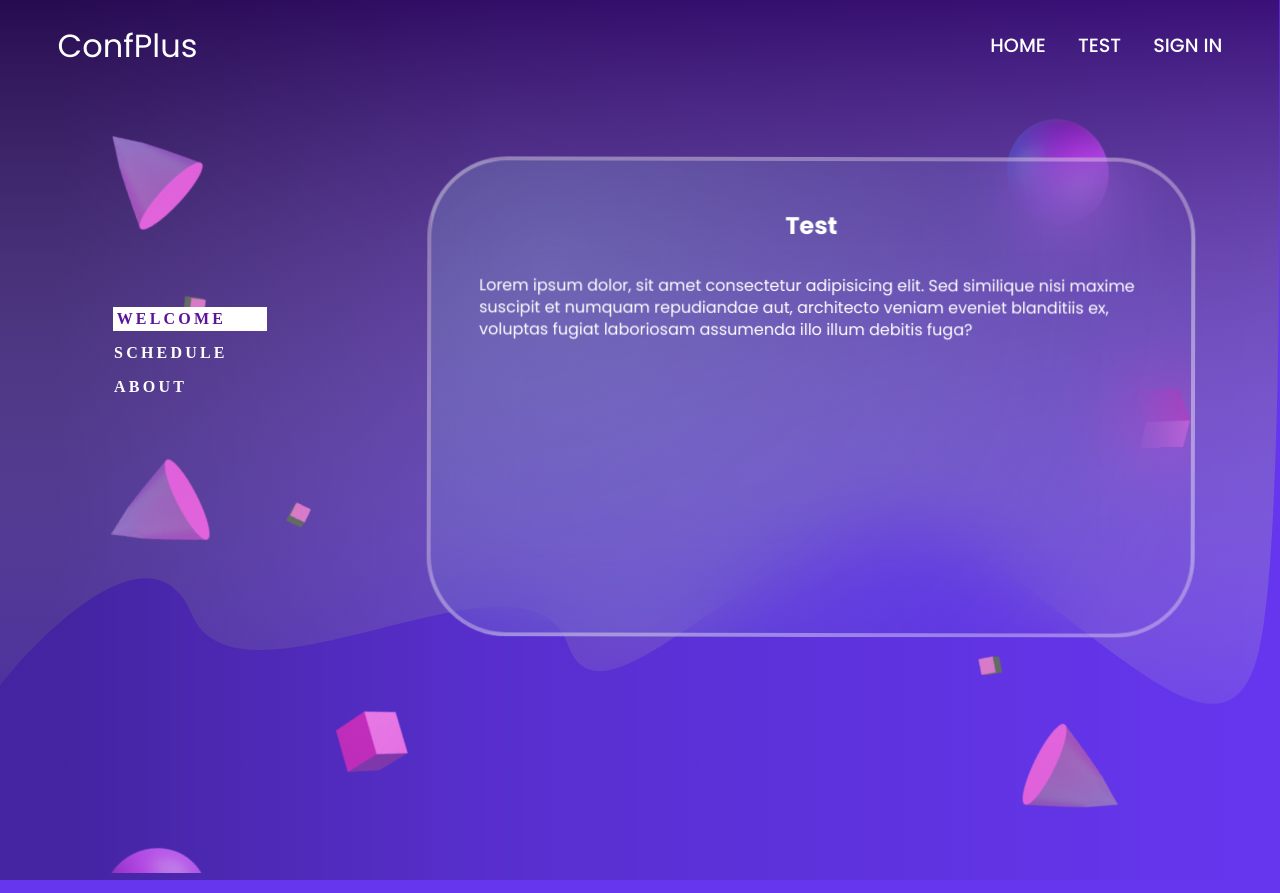
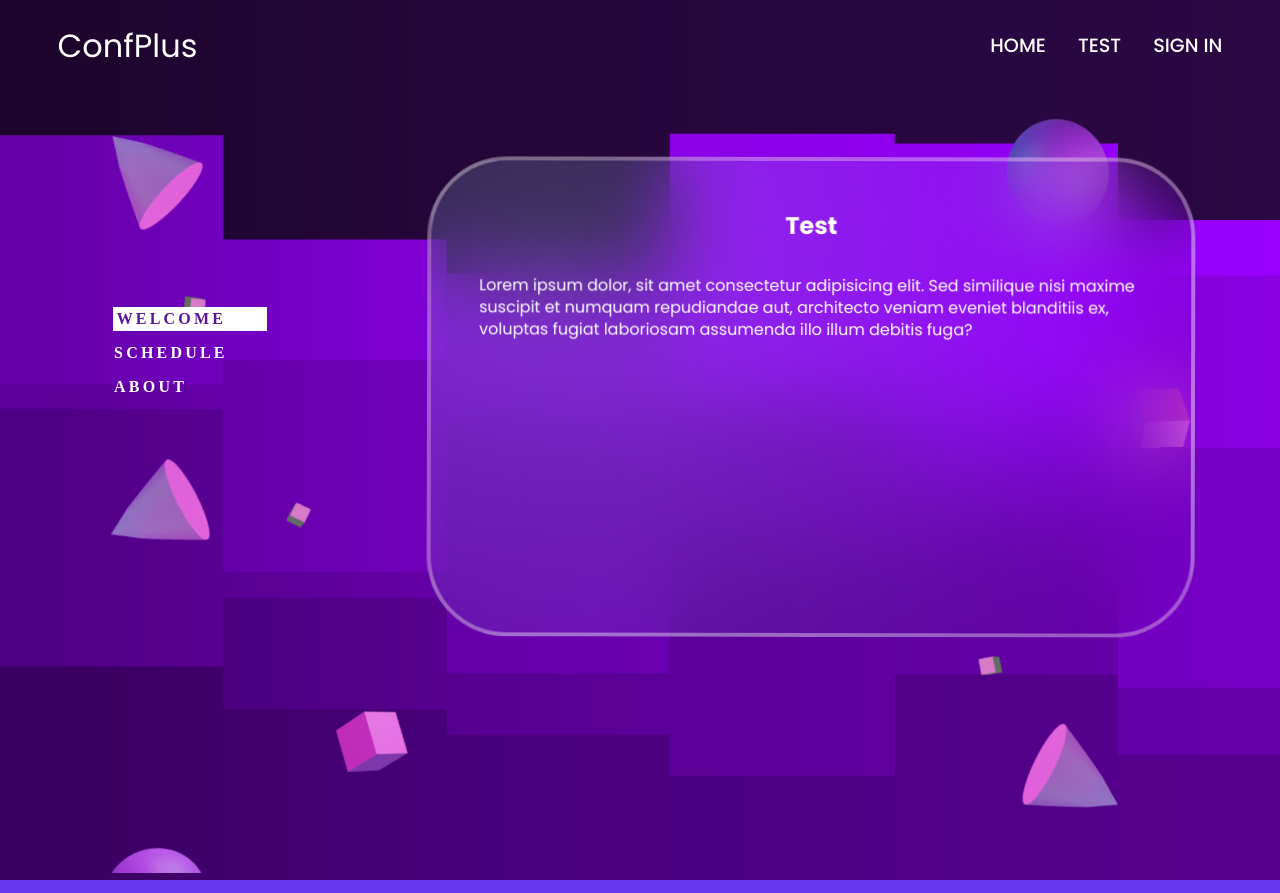
Before and after one commit to ConfPlusDevTeam/confplus-webapp, a Next.js app: page / in a window 1280 px wide. Built offline with nearby package versions, Linux system fonts and the light colour scheme; a web font is replaced by a local one.

Commit message:
styles: change background svg

```diff
--- a/app/components/Background/background.module.scss
+++ b/app/components/Background/background.module.scss
@@ -16,9 +16,9 @@
   top: 0;
   width: 100vw;
   height: 110vh;
-  background: url("../../../public/assets/main.svg") no-repeat;
-  background-size: 100vw, 50%;
-  object-fit: cover;
+  background: url("../../../public/assets/illustration.svg") no-repeat;
+  background-size: cover;
+  object-fit: fill;
   z-index: -1000;
 }
 
```
Also changed, not shown: public/assets/illustration.svg (added).
